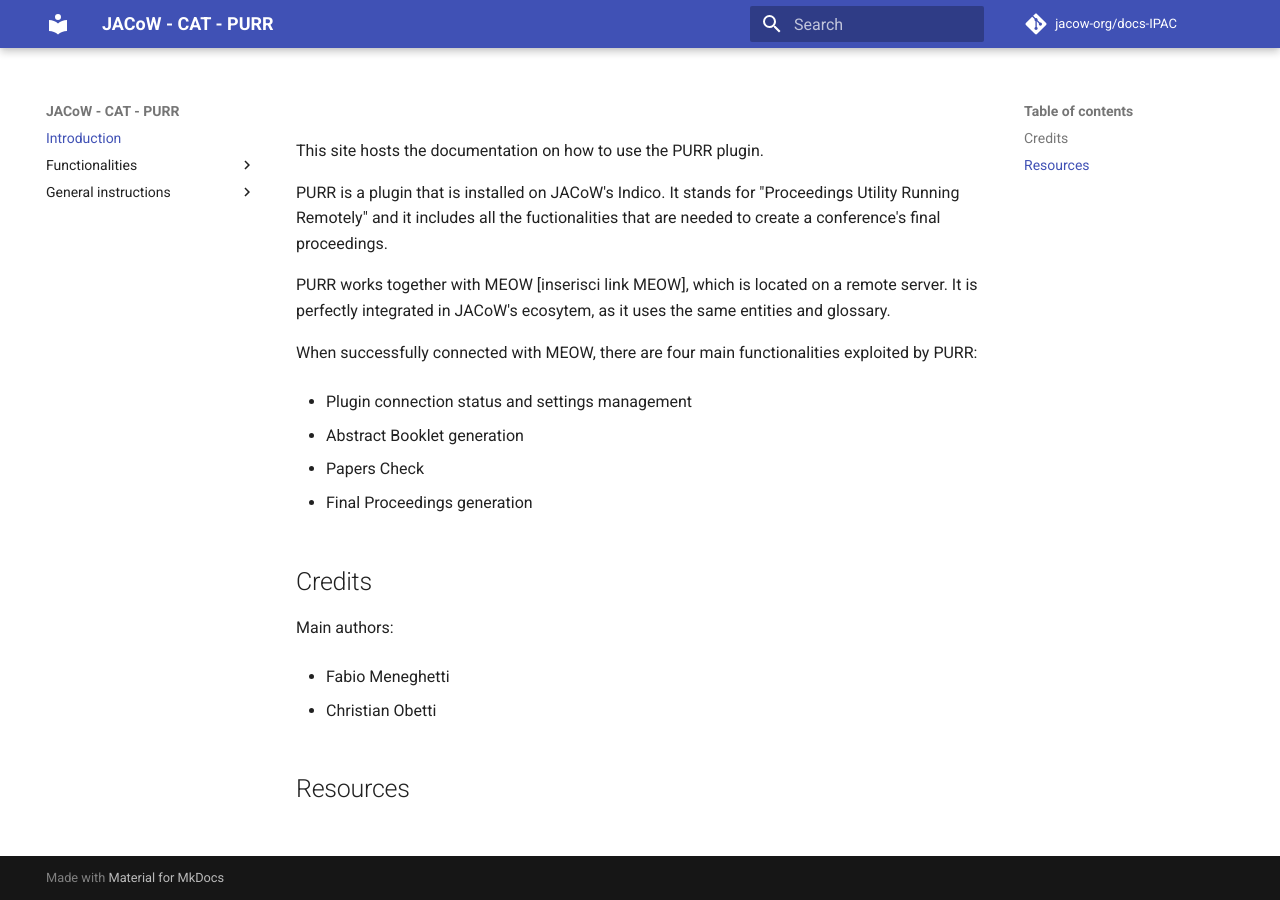
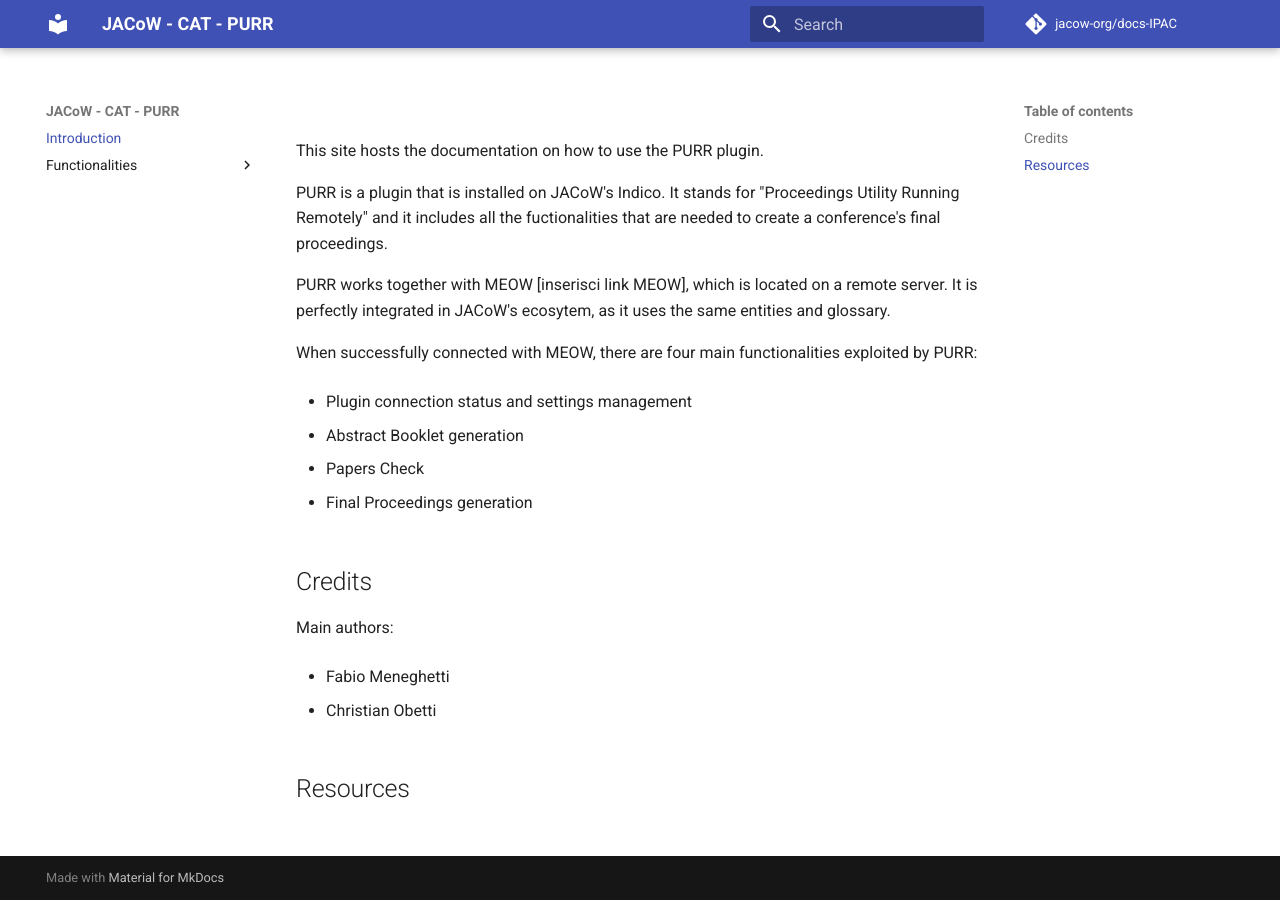
Before and after one commit to JACoW-org/docs-PURR, an MkDocs documentation site: the page built from docs/index.md, in a window 1280 px wide. Built offline with MkDocs 1.6.1 and Material for MkDocs 9.7.7, drawn with Linux system fonts in a browser that asks for light colours; comment, search, counter and statistics services are not loaded; some of the changed lines change nothing that is shown.

Commit message:
fix mkdocs.yml

```diff
--- a/mkdocs.yml
+++ b/mkdocs.yml
@@ -10,8 +10,3 @@
     - Abstract Booklet generation: Functionalities/abstractBooklet.md
     - Papers Check: Functionalities/papersCheck.md
     - Final Proceedings generation: Functionalities/finalProceedings.md
-  - General instructions:
-    - How to login to the Indico event: General/JACoWlogin.md
-    - How to submit an abstract: General/submission.md
-    - How to edit your abstracts: General/editing.md
-    - How to edit your contributions: General/contributions.md
```
